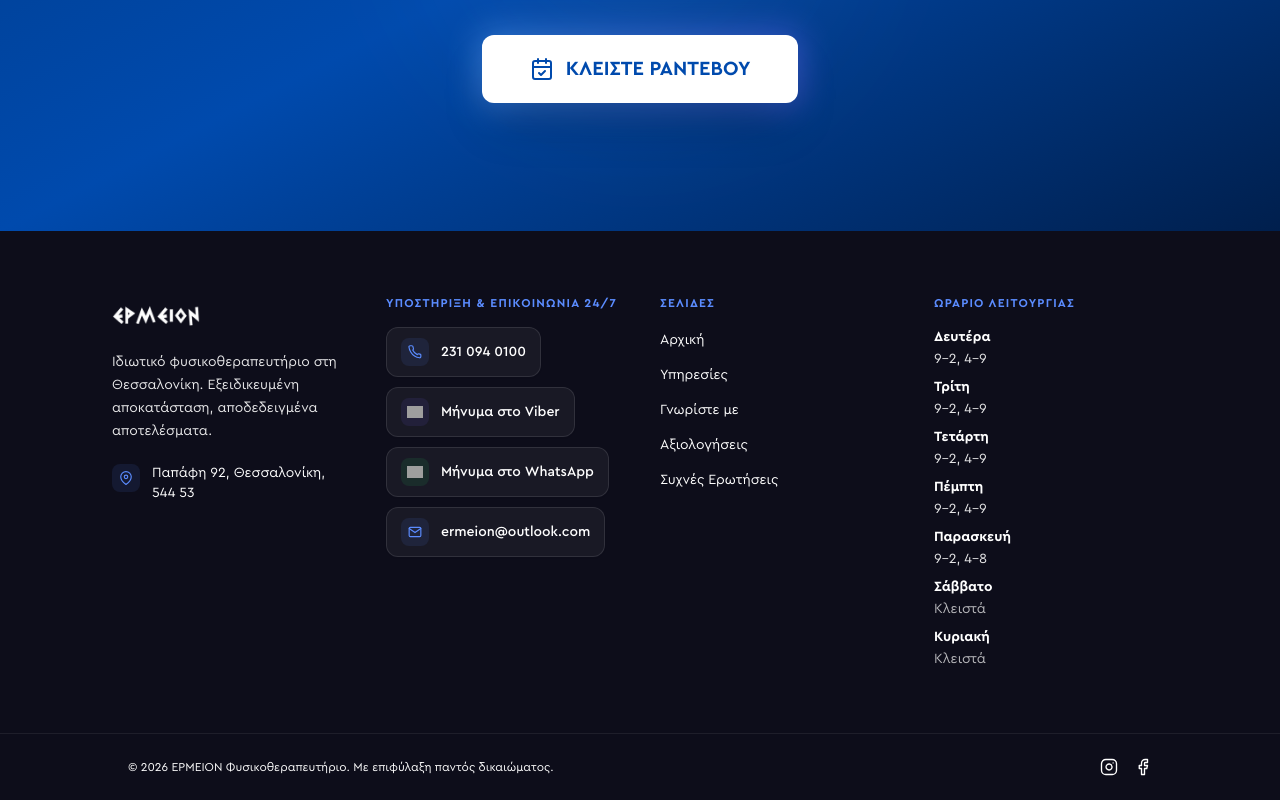
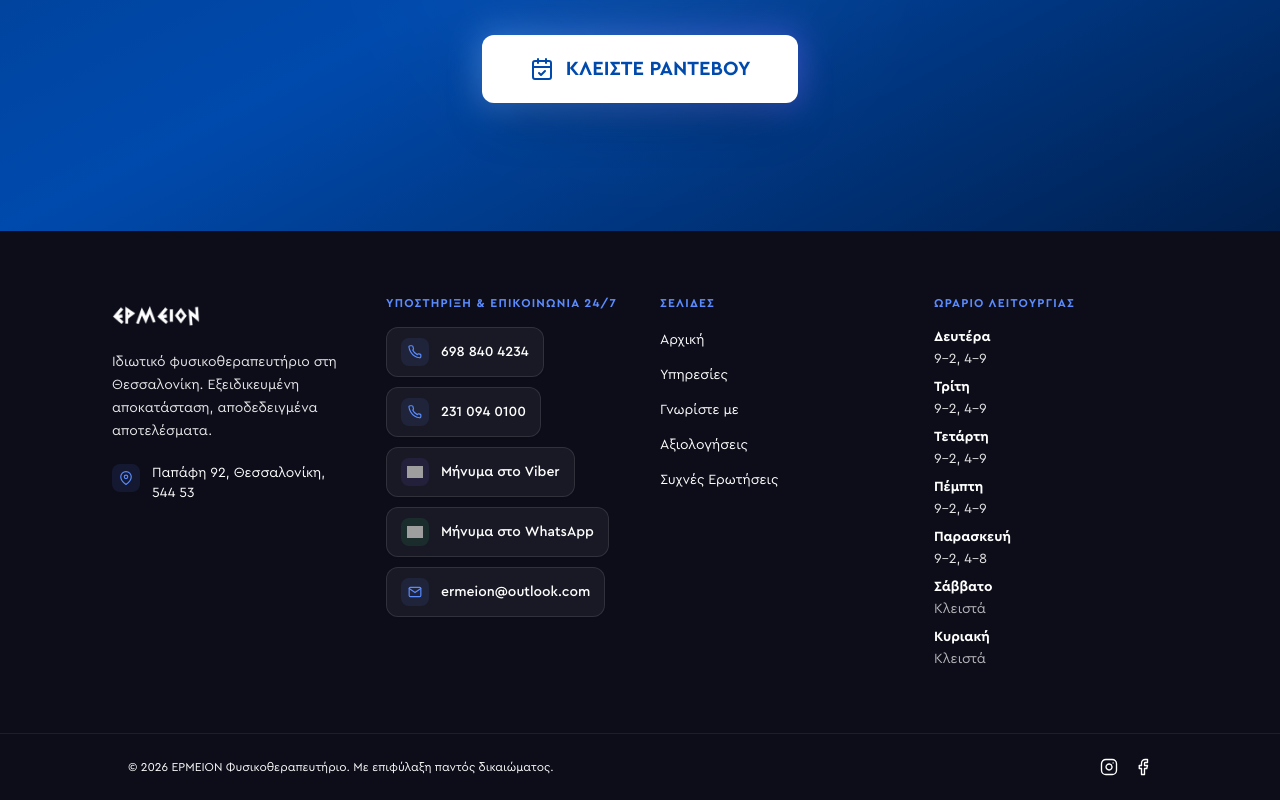
Before and after one commit to Ermeion/ermeion-website, a React (Vite) app: page / in a window 1280 px wide. Shown: the part 10211-11011 px from the top of the page. Built offline with nearby package versions, Linux system fonts and the light colour scheme; grey boxes are pictures that could not be loaded.

Commit message:
mobile-add

```diff
--- a/src/App.tsx
+++ b/src/App.tsx
@@ -1609,6 +1609,15 @@ function Footer() {
           <p className="text-xs uppercase tracking-widest font-semibold mb-4" style={{ color: '#5b8cff' }}>Υποστήριξη & Επικοινωνία 24/7</p>
           <div className="flex flex-col gap-2.5 text-sm" style={{ color: '#ffffff' }}>
             <a
+              href="tel:6988404234"
+              className="inline-flex items-center gap-3 px-3.5 py-2.5 rounded-xl bg-white/[0.05] hover:bg-white/[0.1] active:bg-white/[0.15] active:scale-[0.98] border border-white/10 hover:border-[#5b8cff]/50 shadow-sm hover:shadow-[0_0_15px_rgba(91,140,255,0.25)] transition-all duration-200 text-white w-fit group"
+            >
+              <div className="w-7 h-7 rounded-lg bg-[#5b8cff]/10 flex items-center justify-center shrink-0">
+                <svg xmlns="http://www.w3.org/2000/svg" width="14" height="14" viewBox="0 0 24 24" fill="none" stroke="#5b8cff" strokeWidth="2" strokeLinecap="round" strokeLinejoin="round" className="transition-transform duration-200 group-hover:scale-110"><path d="M22 16.92v3a2 2 0 0 1-2.18 2 19.79 19.79 0 0 1-8.63-3.07A19.5 19.5 0 0 1 4.69 12 19.79 19.79 0 0 1 1.61 3.44 2 2 0 0 1 3.6 1.26h3a2 2 0 0 1 2 1.72 12.84 12.84 0 0 0 .7 2.81 2 2 0 0 1-.45 2.11L8.09 8.67A16 16 0 0 0 15.91 16.5l.77-.77a2 2 0 0 1 2.11-.45 12.84 12.84 0 0 0 2.81.7A2 2 0 0 1 22 16.92z"/></svg>
+              </div>
+              <span className="font-medium">698 840 4234</span>
+            </a>
+            <a
               href="tel:2310940100"
               className="inline-flex items-center gap-3 px-3.5 py-2.5 rounded-xl bg-white/[0.05] hover:bg-white/[0.1] active:bg-white/[0.15] active:scale-[0.98] border border-white/10 hover:border-[#5b8cff]/50 shadow-sm hover:shadow-[0_0_15px_rgba(91,140,255,0.25)] transition-all duration-200 text-white w-fit group"
             >
```
